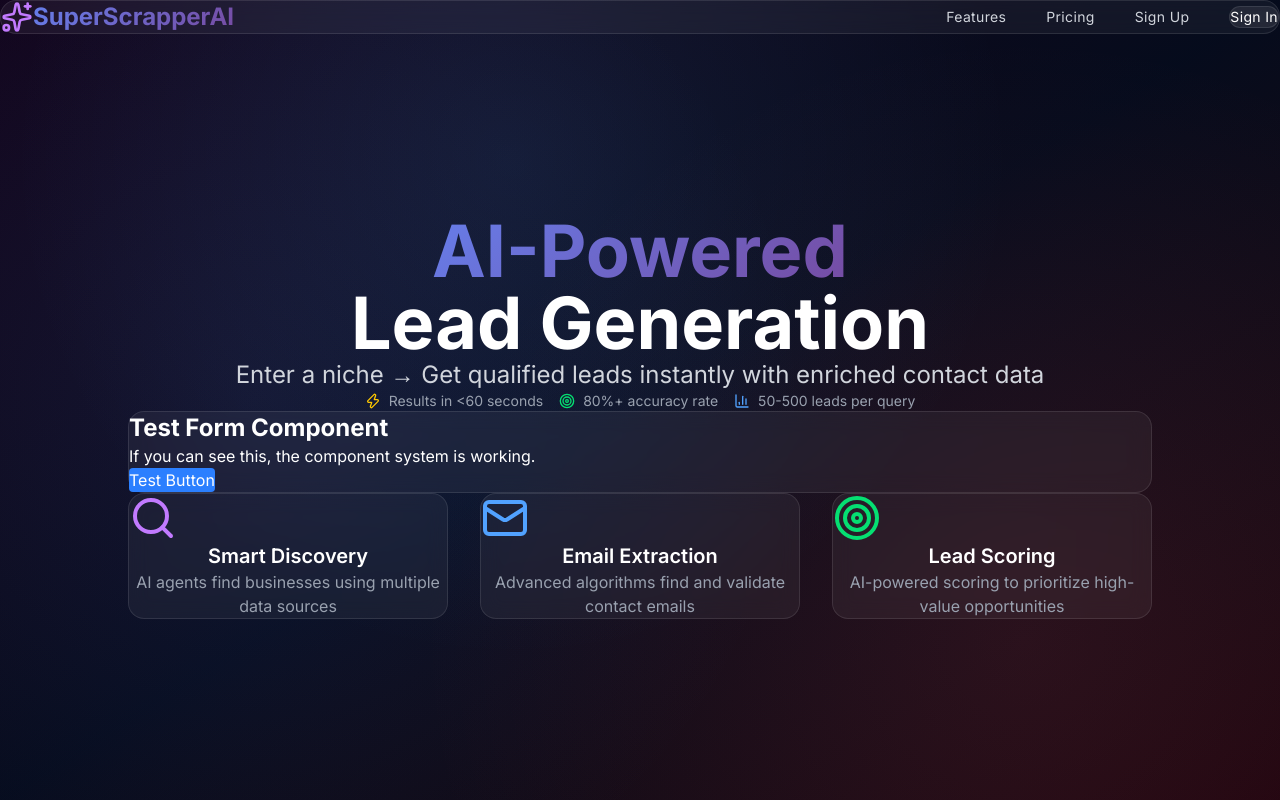
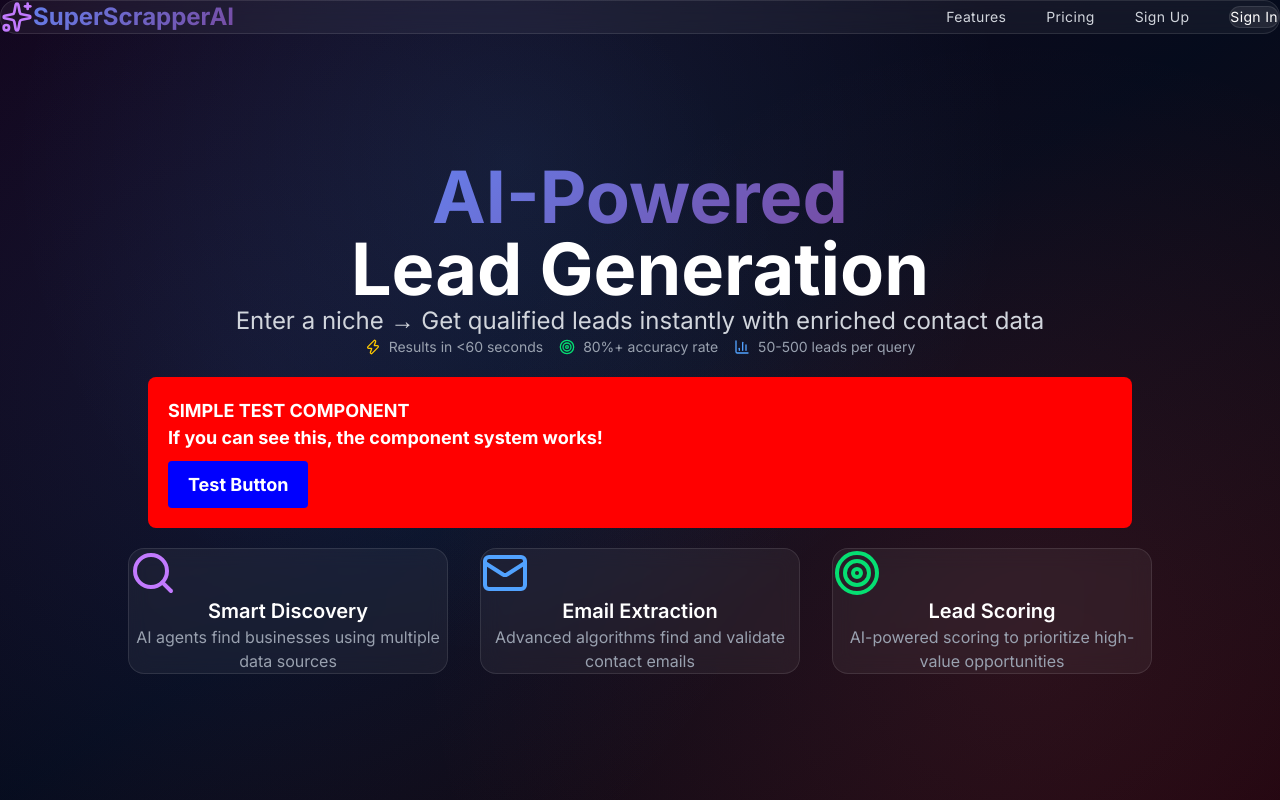
Before and after one commit to Trinidadia-sys/superscrapper-ai, a Next.js app: page / in a window 1280 px wide. Built offline with nearby package versions, Linux system fonts and the light colour scheme; no server answers.

Commit message:
Add SimpleTest component to bypass CSS layout issues

```diff
--- a/src/app/page.tsx
+++ b/src/app/page.tsx
@@ -6,6 +6,7 @@ import { Sparkles, Search, Zap, Target, BarChart3, Mail } from 'lucide-react';
 import Link from 'next/link';
 import { LeadGenerationForm } from '@/components/LeadGenerationForm';
 import { TestForm } from '@/components/TestForm';
+import { SimpleTest } from '@/components/SimpleTest';
 import { ProcessingScreen } from '@/components/ProcessingScreen';
 import { ResultsDashboard } from '@/components/ResultsDashboard';
 import { UserMenu } from '@/components/UserMenu';
@@ -232,7 +233,7 @@ export default function Home() {
 
                 {/* Lead Generation Form */}
                 <div className="w-full max-w-5xl mx-auto">
-                  <TestForm />
+                  <SimpleTest />
                 </div>
 
                 {/* Features */}
--- /dev/null
+++ b/src/components/SimpleTest.tsx
@@ -0,0 +1,35 @@
+'use client';
+
+export function SimpleTest() {
+  console.log('SimpleTest rendering...');
+  return (
+    <div
+      style={{
+        backgroundColor: 'red',
+        color: 'white',
+        padding: '20px',
+        margin: '20px',
+        borderRadius: '8px',
+        fontSize: '18px',
+        fontWeight: 'bold'
+      }}
+    >
+      SIMPLE TEST COMPONENT
+      <br />
+      If you can see this, the component system works!
+      <br />
+      <button
+        style={{
+          backgroundColor: 'blue',
+          color: 'white',
+          padding: '10px 20px',
+          border: 'none',
+          borderRadius: '4px',
+          marginTop: '10px'
+        }}
+      >
+        Test Button
+      </button>
+    </div>
+  );
+}
```
